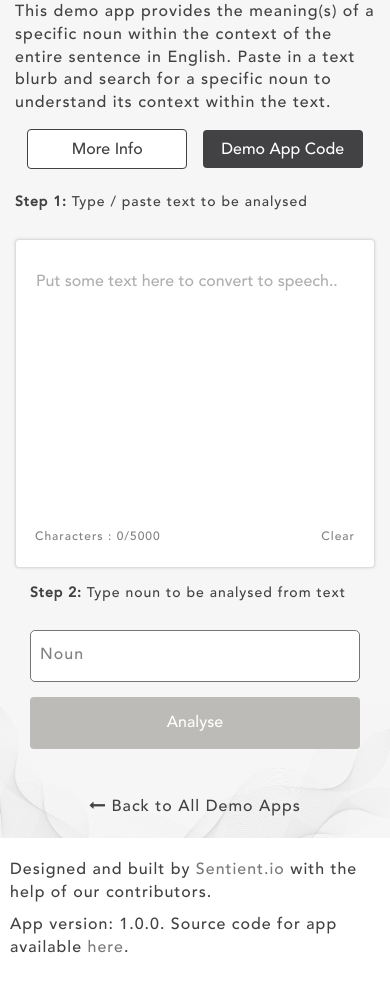
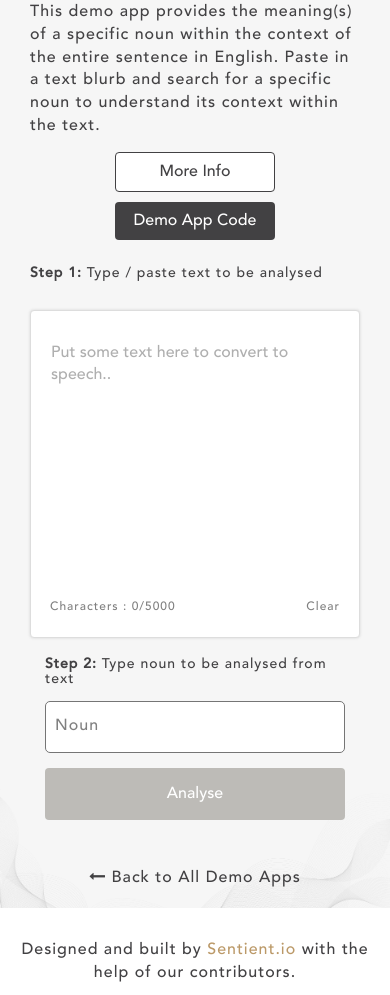
Before and after one commit to sentient-io/platform-demo_apps-wsd, a plain HTML site: page index.html in a window 390 px wide. Shown: the part 98-1093 px from the top of the page. Drawn offline with nearby package versions, Linux system fonts and the light colour scheme; some packages are replaced by stand-ins of ours; a script that the page names is missing.

Commit message:
footer update

```diff
--- a/css/style.css
+++ b/css/style.css
@@ -23,9 +23,9 @@
      .CF-support{
         background-image: url(../img/demo-app-bg-waveline.png);
         background-repeat: no-repeat;
-        margin: 0 auto;
+        margin: 0!important;
         background-size: contain;
-        min-height: calc(100vh - 104px);
+        /* min-height: calc(100vh - 104px); */
         background-position: bottom;
         display: flex;
         flex-direction: column;
@@ -39,7 +39,7 @@
 
      section {
          max-width: 1000px;
-         margin: 2rem auto 0;
+         margin: 0 auto 0;
          display: flex;
          display: -ms-flexbox;
          padding: 0rem 1rem;
@@ -63,14 +63,15 @@
      }
 
      .footer-section{
-         justify-content: space-between;
-         -ms-flex-pack: justify;
-         padding: 2rem 1rem;
+        justify-content: space-between;
+        -ms-flex-pack: justify;
+        padding: 2rem 1rem;
+        padding-top: 3rem;
      }
 
      .footer-logo{
-         display: flex;
-         display: -ms-flexbox;
+         /* display: flex;
+         display: -ms-flexbox; */
          align-items: center;
          margin-left: 1rem;
      }
@@ -78,7 +79,25 @@
 
      /* Mobile Responsive */
 
+     @media screen and (max-width: 991px) {
+        .footer-section{
+            flex-direction: column;
+            flex-flow: column;
+            text-align: center;
+            display: flex;
+        }
+        .footer-logo {
+            display: flex;
+            display: -ms-flexbox;
+            align-items: center;
+            text-align: center;
+            display: block;
+            /* margin: 2rem auto; */
+            margin: 0 auto;
+            padding-bottom: 1rem;
+        }
 
+      }
      @media screen and (max-width : 768px) {
 
 
@@ -92,12 +111,29 @@
          }
 
          .footer-logo{
-           padding-top: 2rem;
+           /* padding-top: 2rem; */
            justify-content: center;
            -ms-flex-pack: justify;
          }
 
          }
+         @media (min-width: 1200px){
+            .footer-section{
+            max-width:1170px
+            }
+            }
+
+            @media (min-width: 992px){
+            .footer-section{
+                max-width: 970px;
+              }
+            }
+
+            @@media (min-width: 768px) {
+            .footer-section{
+                max-width: 750px;
+              }
+            }
          /* ---------------Footer END-------------------- */
 div,button,input,input:focus{
 	outline : none;
@@ -233,6 +269,9 @@ button {
 }
 .pb-2{
     padding-bottom: 2rem;
+}
+.pb-4{
+    padding-bottom:4rem;
 }
 .p-LR-1{
     padding: 0 1rem;
@@ -897,4 +936,12 @@ svg{
         border-top: 1px solid #80808042;
     }
 
+    .content{
+        display: flex;
+        flex-direction: column;
+        height: 100vh;
+    }
+    .flex-fill{
+    flex:1 1 auto;
+    }
 /* ------------------------END----------------------------- */
--- a/index.html
+++ b/index.html
@@ -26,6 +26,7 @@
 	<!-- Optional JavaScript -->
     <script src="https://ajax.googleapis.com/ajax/libs/jquery/3.4.1/jquery.min.js"></script>
     <script src="https://maxcdn.bootstrapcdn.com/bootstrap/3.4.1/js/bootstrap.min.js"></script>
+
     <script src="app.js"></script>
 </head>
 
@@ -35,7 +36,8 @@
             <img width="200px" src="img/200323_v4-grey-semi-transparient.gif">
         </div>
     </div>
-    <div class="container-fluid CF-support p0">
+    <div class="content">
+    <div class="container-fluid CF-support flex-fill">
         <div class="container mt-5">
             <div class="row">
                 <div class="col-sm-8">
@@ -46,7 +48,7 @@
                 <div class="col-sm-4 text-right">
                     <div class="intro-btns">
                         <div>
-                            <a href="https://platform.sentient.io/demoapps_detail#contextualise_word" target="_blank">
+                            <a href="https://platform.sentient.io/demoapps_detail/contextualise_word" target="_blank">
                                 <button type="button" class="btn-outline"> More Info </button>
                             </a>
                         </div>
@@ -162,24 +164,24 @@
                 </div>
             </div>
         </div>
-        <div class="row mt-2 pb-2 text-center">
+        <div class="row mt-2 pb-4 text-center">
             <h5></h5>
             <span class="back-to-home"><a href="https://platform.sentient.io/demoapps" target="_PARENT"><i class="fa fa-long-arrow-left" aria-hidden="true"></i><span> Back to All
                         Demo
                         Apps</span></a></span>
         </div>
     </div>
-</div>
+
 	<!-- Footer -->
     <footer>
         <section class="footer-section">
             <div>
                 <p>
-				Designed and built by <a href="https://www.sentient.io" target="_blank">Sentient.io</a> with the help of our contributors.
+				Designed and built by <a href="https://www.sentient.io" target="_blank" style="color:#bb9968; text-decoration:none;">Sentient.io</a> with the help of our contributors.
 				</p>
                 <p>
 				App version: 1.0.0. Source code for app available
-				<a href="https://github.com/sentient-io/platform-demo_apps-wsd.git" target="_blank">here</a>.
+				<a href="https://github.com/sentient-io/platform-demo_apps-wsd.git" target="_blank" style="color:#bb9968; text-decoration:none;">here</a>.
 			</p>
             </div>
             <div class="footer-logo">
@@ -188,7 +190,7 @@
         </section>
     </footer>
 	<!-- End footer -->
-
+</div>
 	<!-- Modal -->
     <div id="confirmation-modal" class="modal fade" role="dialog">
         <div class="modal-dialog">
```
